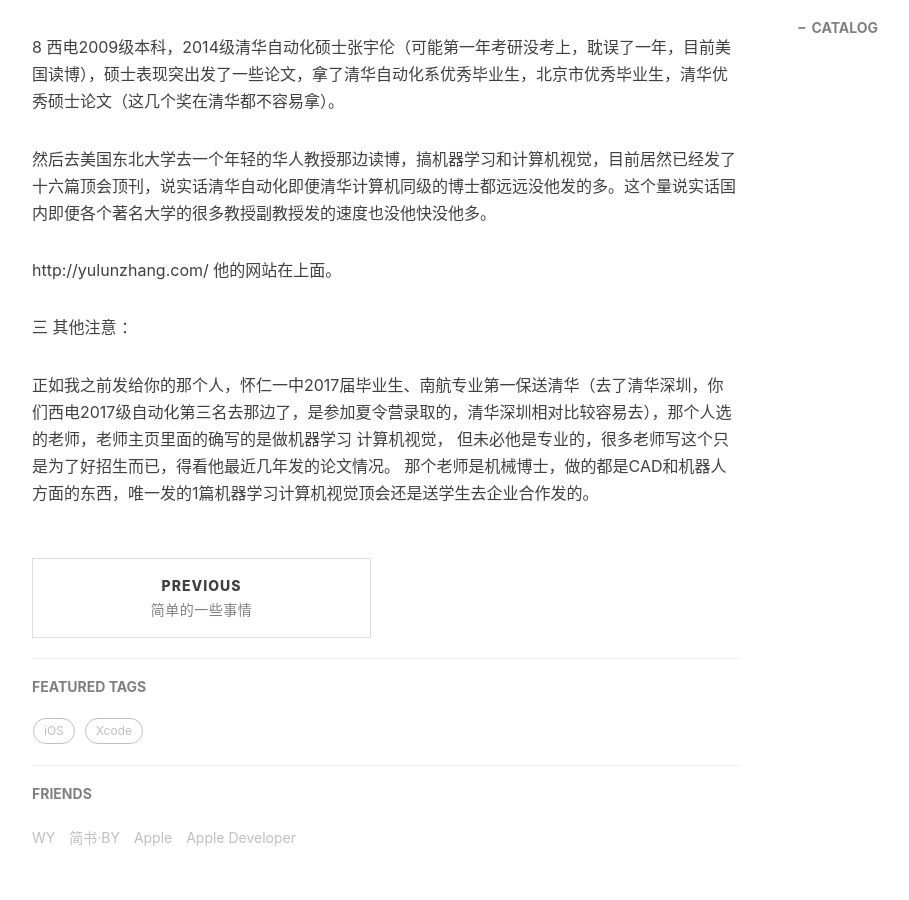
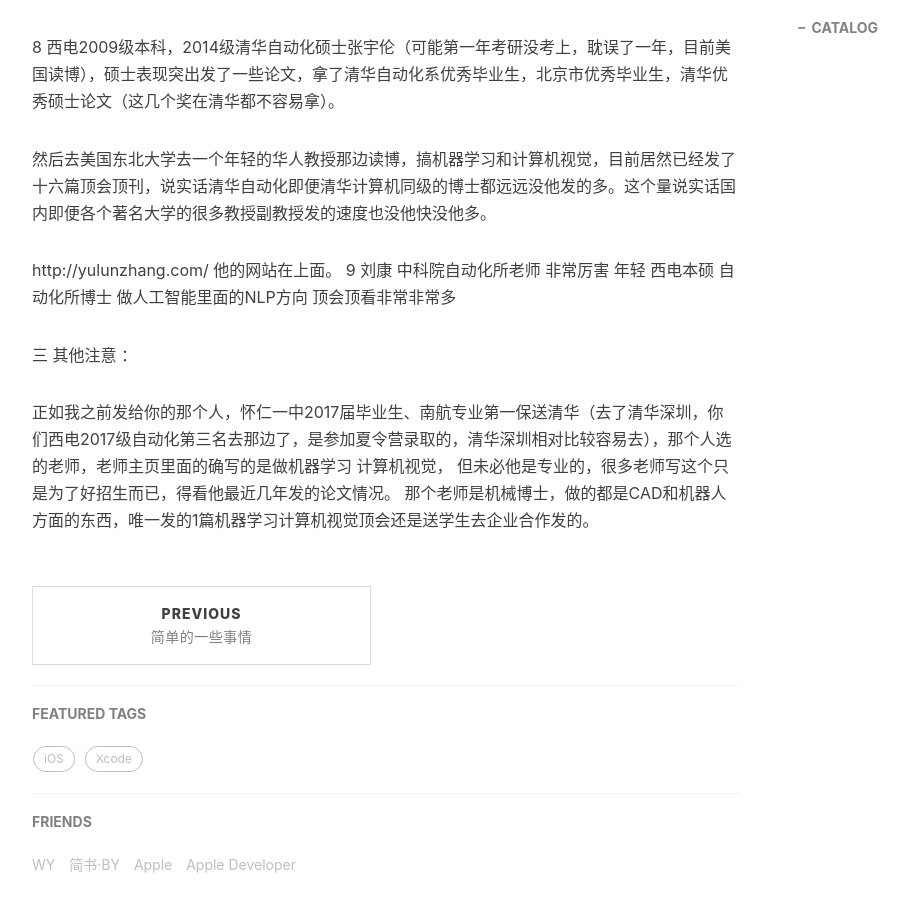
Before and after one commit to pengjiao123/pengjiao123.github.io, a Jekyll site: the page built from _posts/2021-04-01-物理学术竞赛和AI牛人.md, in a window 1280 px wide and 900 px high, scrolled down 3836 px. Shown: the whole window, without its empty margins (233-1142 px from the left). Built offline with Jekyll 4.4.1, drawn with Linux system fonts in a browser that asks for light colours; nearby versions of some CDN libraries; comment, search, counter and statistics services are not loaded.

Commit message:
Update 2021-04-01-物理学术竞赛和AI牛人.md

```diff
--- a/_posts/2021-04-01-物理学术竞赛和AI牛人.md
+++ b/_posts/2021-04-01-物理学术竞赛和AI牛人.md
@@ -102,6 +102,7 @@ tags:
 
 http://yulunzhang.com/
 他的网站在上面。
+9 刘康 中科院自动化所老师 非常厉害 年轻 西电本硕 自动化所博士 做人工智能里面的NLP方向 顶会顶看非常非常多
 
 
 三 其他注意 ：
```
